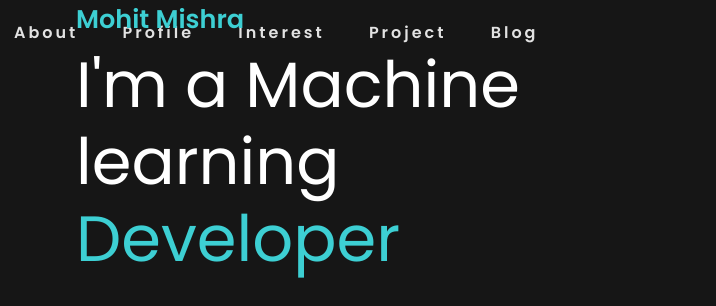
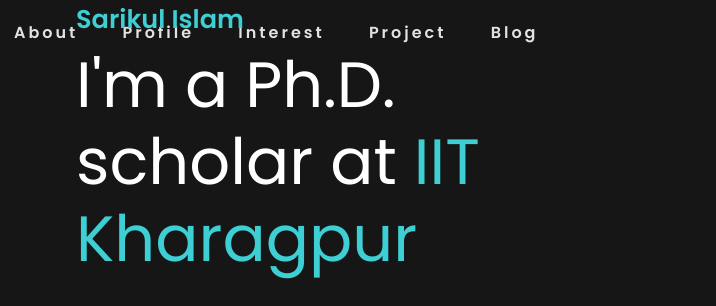
Before and after one commit to sarikul1234/site, a plain HTML site: page index.html in a window 1280 px wide. Shown: the top 306 px of the page, 564-1280 px from the left. Drawn offline with Linux system fonts and the light colour scheme.

Commit message:
Update index.html

```diff
--- a/index.html
+++ b/index.html
@@ -81,8 +81,8 @@
                             <img src="./images/man.png" alt="">
                         </div>
                         <div class="right flex-1">
-                           <h6>Mohit Mishra</h6>
-                           <h1>I'm a Machine learning <span>Developer</span> </h1>
+                           <h6>Sarikul Islam</h6>
+                           <h1>I'm a Ph.D. scholar at <span> IIT Kharagpur</span> </h1>
                            <p>I am a ML Developer with a passion for storytelling. I believe that words and data are the two most powerful tools to change the world.I love to work with data.</p>
                            <div>
                                <button class = "btn btn-secondary"><a href="./resume/Mohit Mishra Resume.pdf" style="text-decoration: none;">Download CV</a></button>
```
